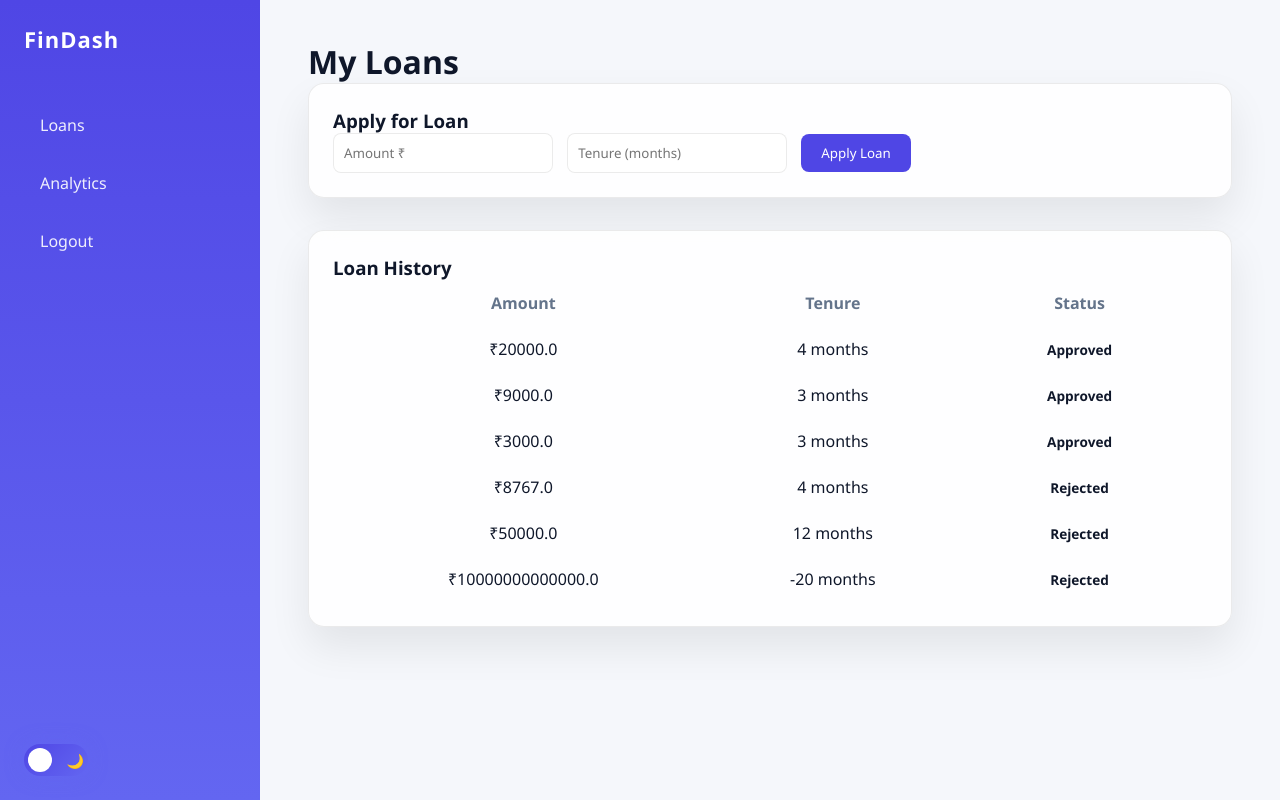
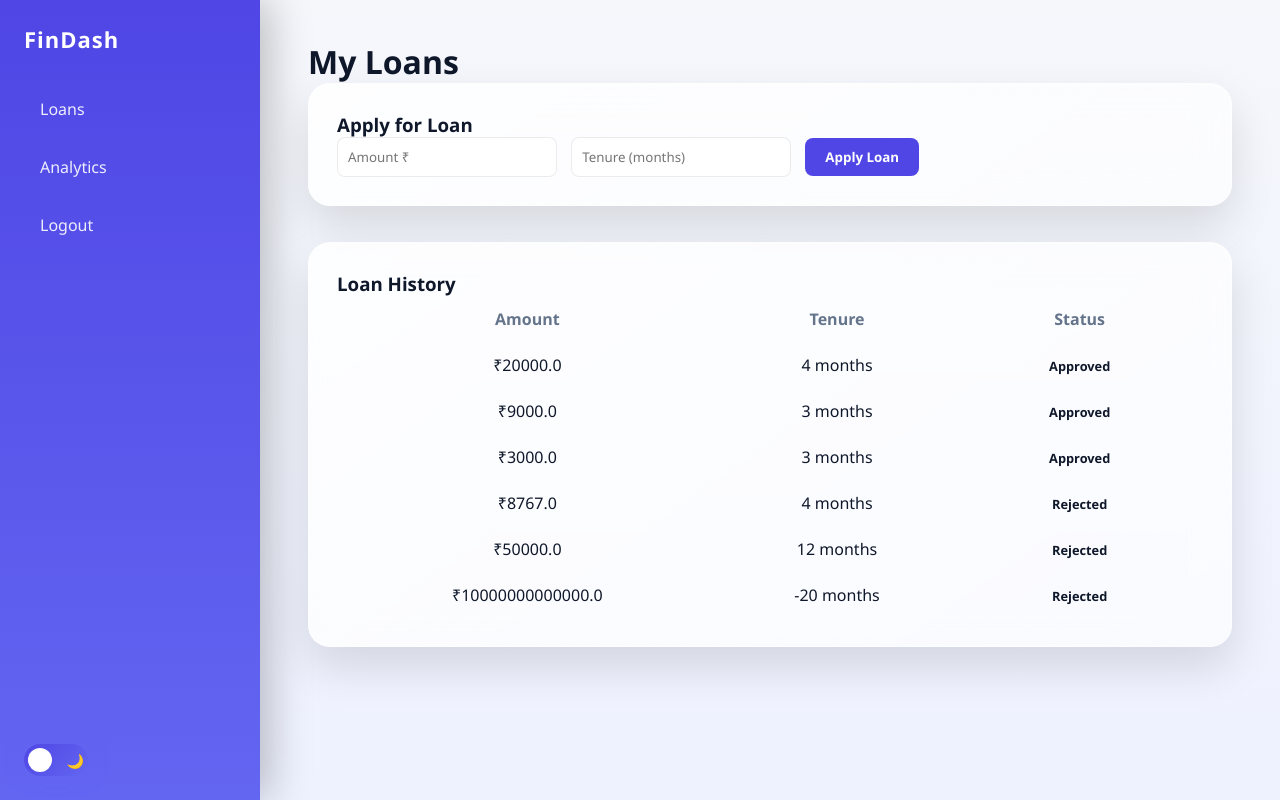
Before and after one commit to COZYkrish/expense-tracker, a Flask app: page /user/dashboard in a window 1280 px wide. Run offline with Flask 3, Linux system fonts and the light colour scheme; a user stored in the database is signed in.

Commit message:
changing ui

```diff
--- a/static/css/base.css
+++ b/static/css/base.css
@@ -3,7 +3,7 @@
 ================================ */
 
 :root {
-    --bg-main: #f5f7fb;
+    --bg-main: linear-gradient(180deg, #f5f7fb, #eef2ff);
     --bg-card: rgba(255, 255, 255, 0.85);
 
     --text-main: #0f172a;
@@ -13,8 +13,9 @@
     --secondary: #6366f1;
     --accent: #22c55e;
 
-    --glass-blur: blur(14px);
-    --shadow-soft: 0 20px 40px rgba(0, 0, 0, 0.08);
+    --glass-blur: blur(16px);
+    --shadow-soft: 0 20px 40px rgba(0, 0, 0, 0.1);
+    --shadow-hover: 0 30px 60px rgba(79, 70, 229, 0.25);
     --border-soft: rgba(0, 0, 0, 0.08);
 
     --transition: all 0.35s ease;
@@ -38,18 +39,19 @@ body {
     font-family: "Segoe UI", system-ui, sans-serif;
     background: var(--bg-main);
     color: var(--text-main);
+    min-height: 100vh;
     transition: var(--transition);
 }
 
 /* ===============================
-   DASHBOARD LAYOUT (CRITICAL)
+   DASHBOARD LAYOUT (LOGIC FIX)
 ================================ */
 
 .dashboard-layout {
-    display: flex;
+    display: grid;
+    grid-template-columns: 260px 1fr;
     min-height: 100vh;
     width: 100%;
-    background: var(--bg-main);
 }
 
 /* ===============================
@@ -57,10 +59,7 @@ body {
 ================================ */
 
 .sidebar {
-    width: 260px;
-    min-height: 100vh;
     padding: 24px;
-
     display: flex;
     flex-direction: column;
 
@@ -71,7 +70,7 @@ body {
     );
 
     color: #ffffff;
-    transition: var(--transition);
+    box-shadow: 8px 0 40px rgba(0, 0, 0, 0.25);
 }
 
 .sidebar h2 {
@@ -84,14 +83,8 @@ body {
    SIDEBAR NAV
 ================================ */
 
-.sidebar nav {
-    margin-top: 16px;
-}
-
 .sidebar nav ul {
     list-style: none;
-    padding: 0;
-    margin: 0;
 }
 
 .sidebar nav ul li {
@@ -101,7 +94,7 @@ body {
 .sidebar nav ul li a {
     display: block;
     padding: 12px 16px;
-    border-radius: 10px;
+    border-radius: 12px;
 
     color: #ffffff;
     text-decoration: none;
@@ -113,17 +106,17 @@ body {
 
 .sidebar nav ul li a:hover,
 .sidebar nav ul li a.active {
-    background: rgba(255, 255, 255, 0.2);
+    background: rgba(255, 255, 255, 0.22);
+    transform: translateX(6px);
     opacity: 1;
 }
 
 /* ===============================
-   THEME TOGGLE (BOTTOM)
+   THEME TOGGLE
 ================================ */
 
 .theme-toggle {
     margin-top: auto;
-
     width: 64px;
     height: 32px;
     padding: 4px;
@@ -160,41 +153,95 @@ body {
 
     background: #ffffff;
     border-radius: 50%;
-
     transition: var(--transition);
 }
 
 /* ===============================
-   MAIN CONTENT
+   MAIN CONTENT (ANIMATED)
 ================================ */
 
 .main-content {
-    flex: 1;
     padding: 40px 48px;
-    background: var(--bg-main);
-    transition: var(--transition);
+    animation: contentFade 0.6s ease;
+}
+
+@keyframes contentFade {
+    from {
+        opacity: 0;
+        transform: translateY(20px);
+    }
+    to {
+        opacity: 1;
+        transform: translateY(0);
+    }
 }
 
 /* ===============================
    CARDS / KPI / CHARTS
 ================================ */
+/* ===============================
+   GLASS CARDS – MAJOR UI UPGRADE
+================================ */
 
 .card,
 .kpi,
 .chart-card,
-.table-card,
-canvas {
-    background: var(--bg-card);
-    backdrop-filter: var(--glass-blur);
-    border-radius: 16px;
+.table-card {
+    position: relative;
+    background: linear-gradient(
+        145deg,
+        rgba(255, 255, 255, 0.85),
+        rgba(255, 255, 255, 0.65)
+    );
 
-    box-shadow: var(--shadow-soft);
-    border: 1px solid var(--border-soft);
+    backdrop-filter: blur(18px);
+    -webkit-backdrop-filter: blur(18px);
 
-    padding: 24px;
-    margin-bottom: 32px;
+    border-radius: 22px;
+    border: 1px solid rgba(255, 255, 255, 0.4);
 
-    transition: var(--transition);
+    box-shadow:
+        0 20px 45px rgba(0, 0, 0, 0.12),
+        inset 0 1px 1px rgba(255, 255, 255, 0.4);
+
+    padding: 28px;
+    margin-bottom: 36px;
+
+    transition: all 0.45s cubic-bezier(0.4, 0, 0.2, 1);
+    overflow: hidden;
+}
+
+/* ✨ Floating effect */
+.card:hover,
+.kpi:hover,
+.chart-card:hover {
+    transform: translateY(-10px) scale(1.02);
+    box-shadow:
+        0 30px 70px rgba(79, 70, 229, 0.25),
+        inset 0 1px 1px rgba(255, 255, 255, 0.5);
+}
+
+/* ✨ Soft glow highlight */
+.card::before,
+.kpi::before,
+.chart-card::before {
+    content: "";
+    position: absolute;
+    inset: 0;
+    background: radial-gradient(
+        circle at top left,
+        rgba(79, 70, 229, 0.25),
+        transparent 60%
+    );
+    opacity: 0;
+    transition: opacity 0.4s ease;
+    pointer-events: none;
+}
+
+.card:hover::before,
+.kpi:hover::before,
+.chart-card:hover::before {
+    opacity: 1;
 }
 
 /* ===============================
@@ -212,15 +259,20 @@ button {
 }
 
 button {
-    background: var(--primary);
+    background: linear-gradient(
+        135deg,
+        var(--primary),
+        var(--secondary)
+    );
     color: white;
     border: none;
     cursor: pointer;
+    font-weight: 600;
     transition: var(--transition);
 }
 
 button:hover {
-    background: var(--secondary);
+    transform: scale(1.05);
 }
 
 /* ===============================
@@ -251,7 +303,7 @@ td {
 .status {
     padding: 6px 14px;
     border-radius: 999px;
-    font-size: 0.85rem;
+    font-size: 0.8rem;
     font-weight: 600;
 }
 
@@ -277,6 +329,11 @@ td {
 [data-theme="dark"] .toggle-ball {
     transform: translateX(32px);
 }
+
+/* ===============================
+   ACTION BUTTONS
+================================ */
+
 .btn {
     padding: 6px 14px;
     border-radius: 8px;
@@ -295,20 +352,16 @@ td {
     background: #ef4444;
     color: white;
 }
-/* ================= ANALYTICS ================= */
+
+/* ===============================
+   ANALYTICS
+================================ */
 
 .kpis {
     display: grid;
     grid-template-columns: repeat(auto-fit, minmax(220px, 1fr));
     gap: 20px;
     margin-bottom: 40px;
-}
-
-.kpi {
-    background: var(--bg-card);
-    padding: 24px;
-    border-radius: 16px;
-    box-shadow: var(--shadow-soft);
 }
 
 .kpi span {
@@ -328,9 +381,6 @@ td {
 }
 
 .chart-card {
-    background: var(--bg-card);
-    padding: 20px;
-    border-radius: 16px;
     height: 360px;
 }
 
```
Also changed, not shown: static/css/dark.css (+28 -8 lines), instance/fintech.db.
